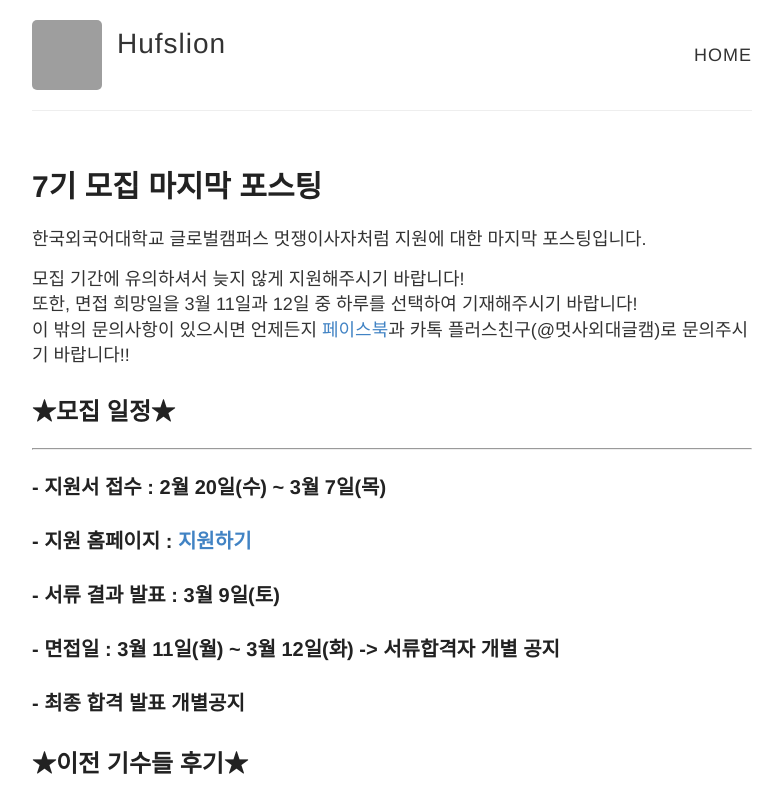
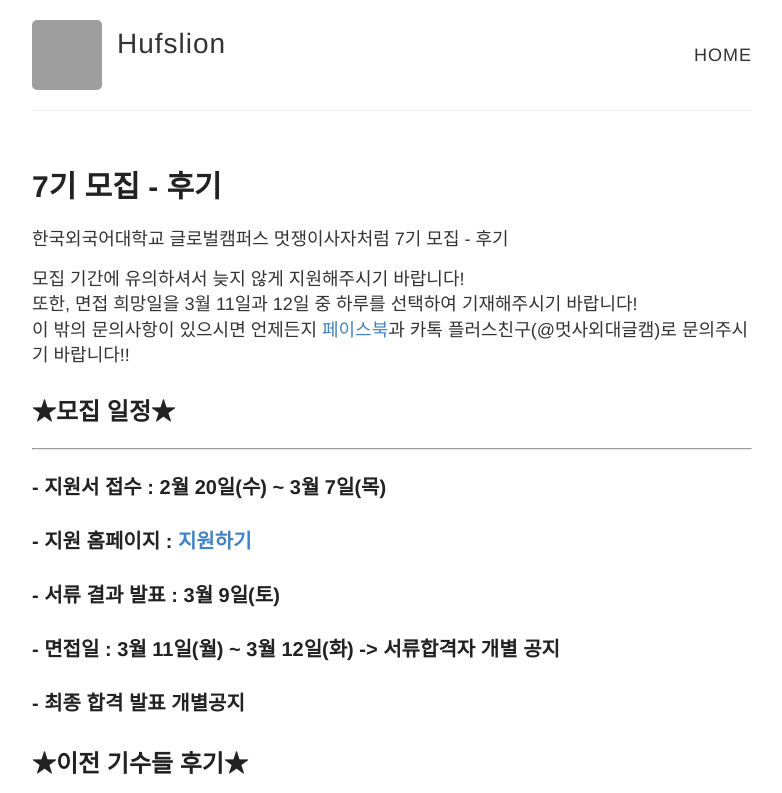
Before and after one commit to hyojin17/hufslion.github.io, a Jekyll site: the page built from _posts/notice/2019-3-2-7th_recruit_post.md, in a window 1280 px wide and 900 px high, cut to the strip 0-793 px from the top of the window. Shown: the whole strip, without its empty margins (248-1030 px from the left). Built offline with Jekyll 4.4.1, drawn with Linux system fonts in a browser that asks for light colours; grey boxes are pictures that could not be loaded.

Commit message:
Update and rename 2019-3-2-7th_recruit_final.md to 2019-3-2-7th_recruit_post.md

```diff
--- a/_posts/notice/2019-3-2-7th_recruit_final.md
+++ b/_posts/notice/2019-3-2-7th_recruit_post.md
@@ -1,10 +1,10 @@
 ---
 layout: post
-title: 7기 모집 마지막 포스팅
+title: 7기 모집 - 후기
 category: notice
 ---
 
-한국외국어대학교 글로벌캠퍼스 멋쟁이사자처럼 지원에 대한 마지막 포스팅입니다.
+한국외국어대학교 글로벌캠퍼스 멋쟁이사자처럼 7기 모집 - 후기
 
 모집 기간에 유의하셔서 늦지 않게 지원해주시기 바랍니다!
 또한, 면접 희망일을 3월 11일과 12일 중 하루를 선택하여 기재해주시기 바랍니다!
```
